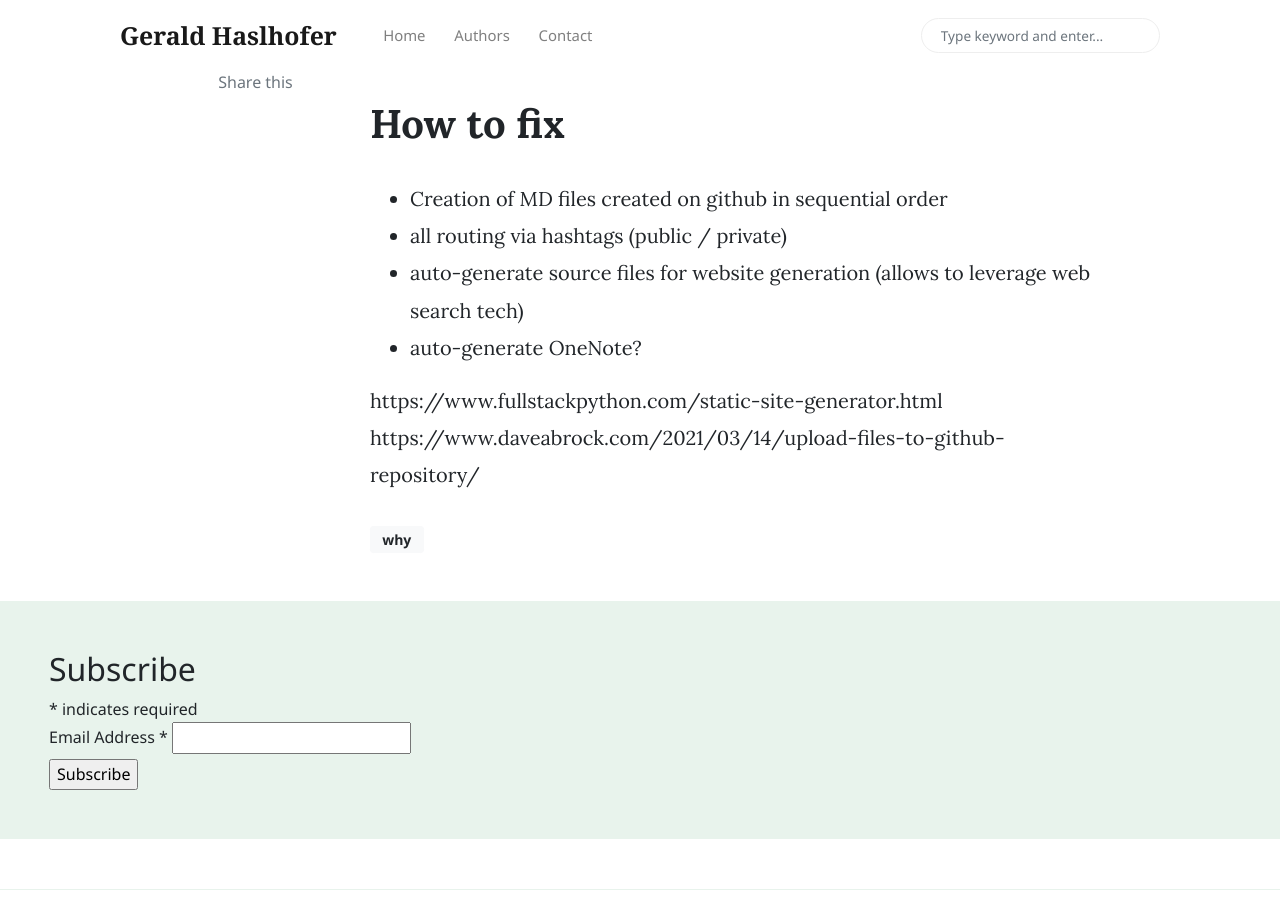
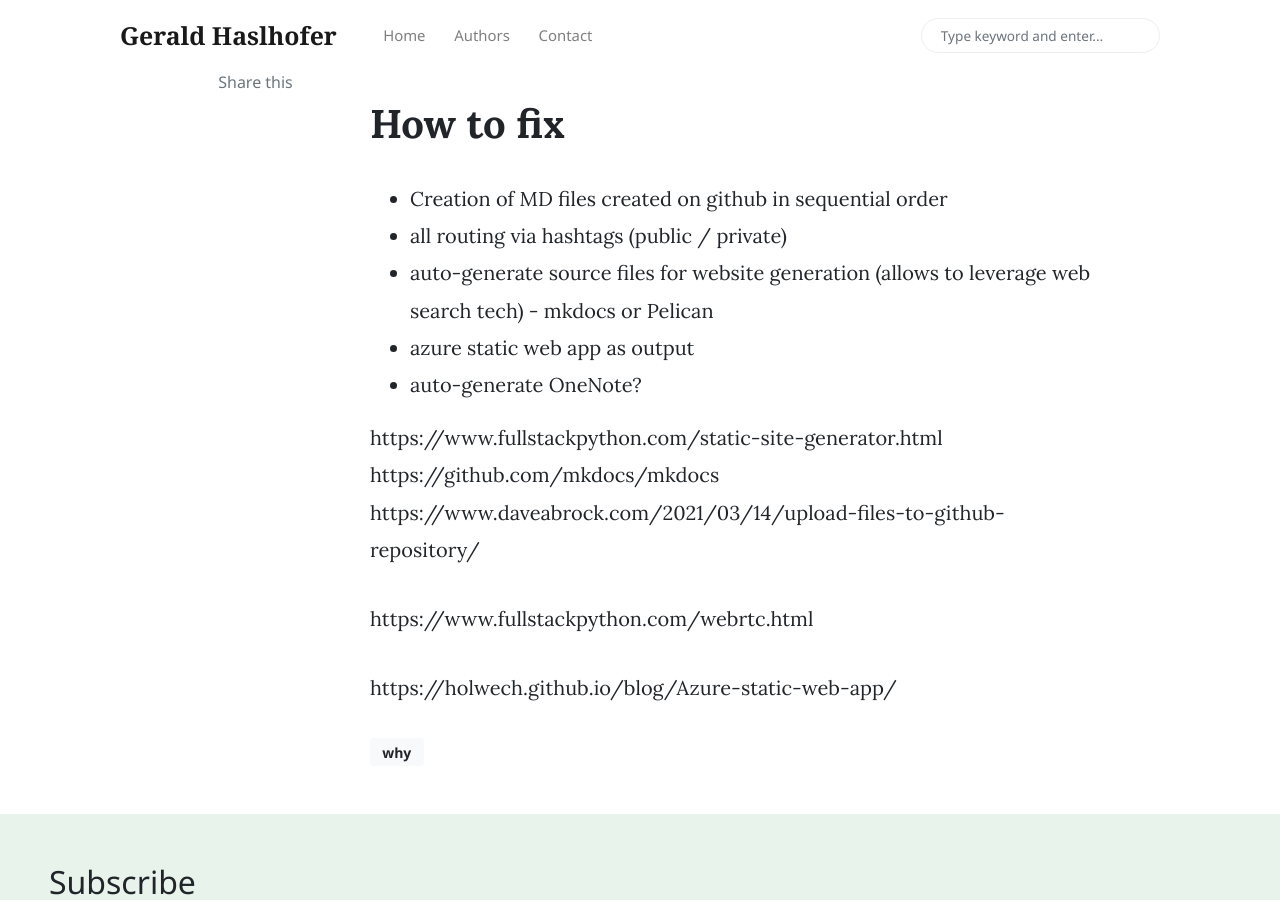
Before and after one commit to haslhofer/haslhofer.github.io, a Jekyll site: the page built from _posts/2022-12-24-why.md, in a window 1280 px wide and 900 px high, scrolled down 2777 px. Built offline with Jekyll 4.4.1, drawn with Linux system fonts in a browser that asks for light colours; nearby versions of some CDN libraries; comment, search, counter and statistics services are not loaded.

Commit message:
Update 2022-12-24-why.md

```diff
--- a/_posts/2022-12-24-why.md
+++ b/_posts/2022-12-24-why.md
@@ -69,8 +69,15 @@ Dislike
 
 - Creation of MD files created on github in sequential order
 - all routing via hashtags (public / private)
-- auto-generate source files for website generation (allows to leverage web search tech)
+- auto-generate source files for website generation (allows to leverage web search tech) - mkdocs or Pelican
+- azure static web app as output
 - auto-generate OneNote?
 
+
 https://www.fullstackpython.com/static-site-generator.html
+https://github.com/mkdocs/mkdocs
 https://www.daveabrock.com/2021/03/14/upload-files-to-github-repository/
+
+https://www.fullstackpython.com/webrtc.html
+
+https://holwech.github.io/blog/Azure-static-web-app/
```
